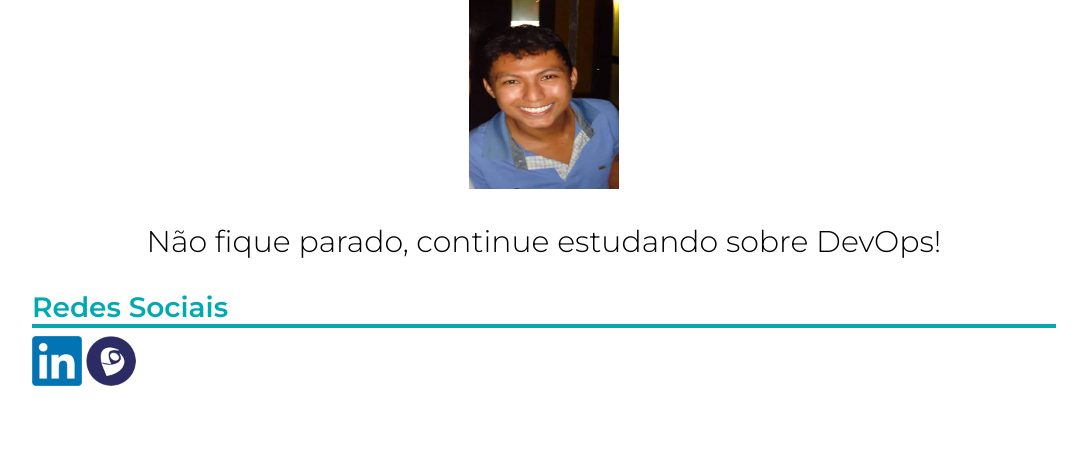
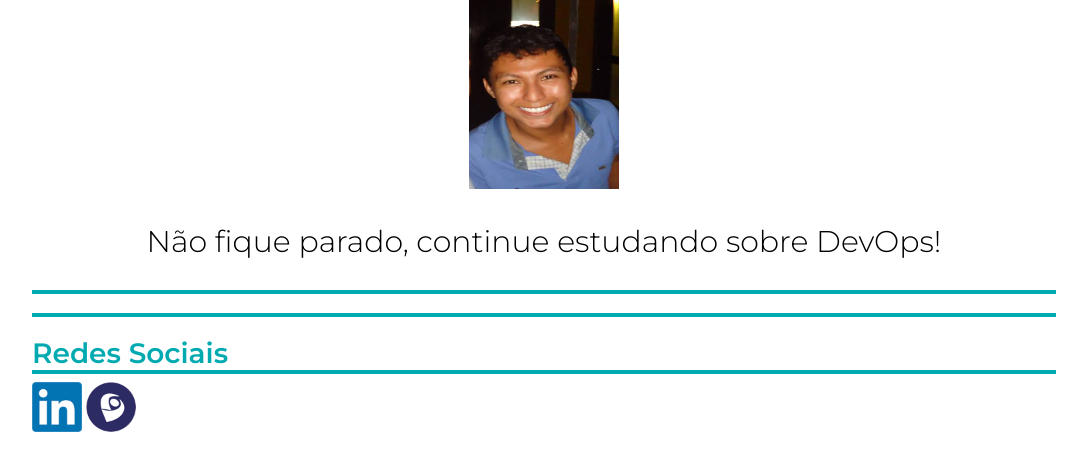
Before and after one commit to jacivaldocarvalho/jndevopsLab, a Flask app: page / in a window 1280 px wide. Shown: the part 62-533 px from the top of the page, without its empty margins (96-1183 px from the left). Run offline with Flask 2, Linux system fonts and the light colour scheme.

Commit message:
update section index

```diff
--- a/templates/index.html
+++ b/templates/index.html
@@ -23,6 +23,14 @@
 
 			<p class="keep-studying">Não fique parado, continue estudando sobre DevOps!</p>
 
+      <div class="devops-path path">
+        <h1 Biografia </h1>
+      </div>
+
+      <div class="devops-path path">
+        <h1 Formação Acadêmica </h1>
+      </div>
+
 			<div class="devops-path path">
 				<h1>Redes Sociais</h1>
         <a href="https://www.linkedin.com/in/jacivaldocarvalho"><img src="/static/imgs/linkdin.png" alt="Linkdin" width="50" height="50"/></a>
```
